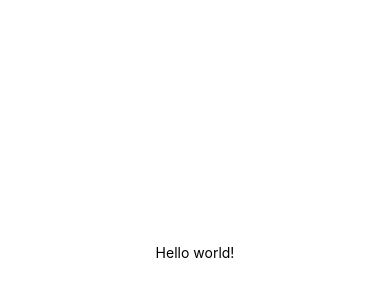
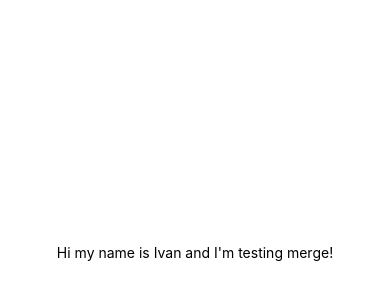
Before and after one commit to Solaware/solaware-companion-app, a React Native app: screen / in a window 390 px wide. Shown: the part 170-470 px from the top of the page. Built offline with nearby package versions, Linux system fonts and the light colour scheme.

Commit message:
testing merge

```diff
--- a/App.js
+++ b/App.js
@@ -4,7 +4,7 @@ import { StyleSheet, Text, View } from 'react-native';
 export default function App() {
   return (
     <View style={styles.container}>
-      <Text> Hello world! </Text>
+      <Text> Hi my name is Ivan and I'm testing merge! </Text>
       <StatusBar style="auto" />
     </View>
   );
```
